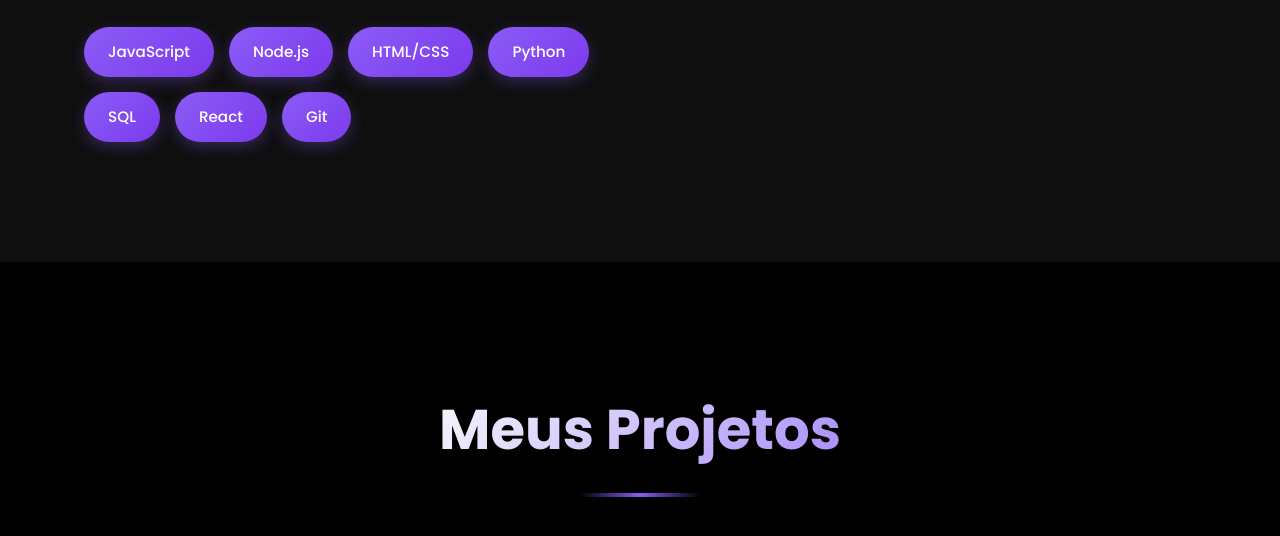
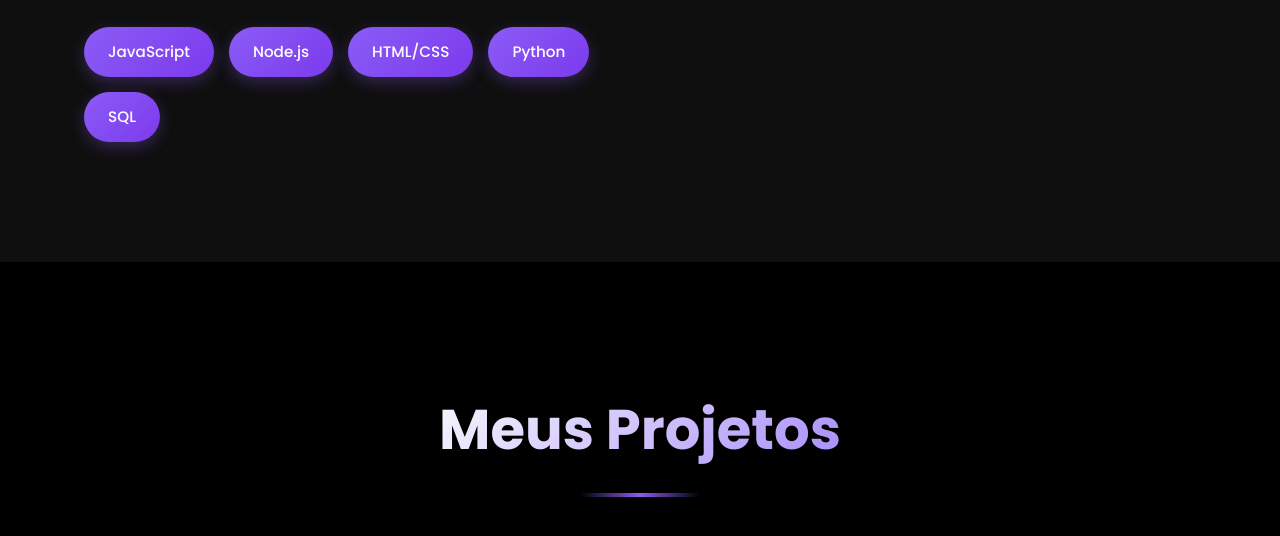
Before and after one commit to joao-jk/portif-lio, a plain HTML site: page index.html in a window 1280 px wide. Shown: the part 1741-2277 px from the top of the page. Drawn offline with nearby package versions, Linux system fonts and the light colour scheme.

Commit message:
Update index.html

```diff
--- a/index.html
+++ b/index.html
@@ -1062,8 +1062,6 @@
                         <span class="skill">HTML/CSS</span>
                         <span class="skill">Python</span>
                         <span class="skill">SQL</span>
-                        <span class="skill">React</span>
-                        <span class="skill">Git</span>
                     </div>
                 </div>
                 <div class="about-image">
```
